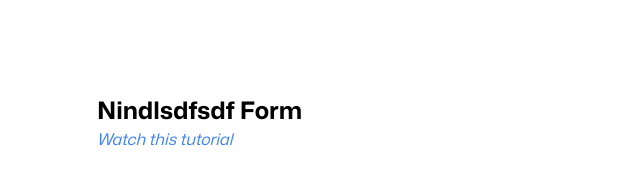
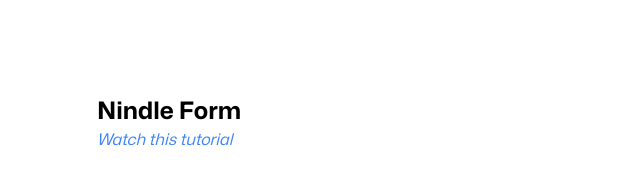
Before and after one commit to MrElbert/nindle, a Next.js app: page /form in a window 1280 px wide. Shown: the top 186 px of the page, without its empty margins (95-735 px from the left). Built offline with nearby package versions, Linux system fonts and the light colour scheme; no server answers.

Commit message:
update form title

```diff
--- a/pages/form.tsx
+++ b/pages/form.tsx
@@ -62,7 +62,7 @@
   return (
     <div className="max-w-xl mx-auto py-12 divide-y md:max-w-4xl">
       <div className="py-12">
-        <h2 className="text-2xl font-bold">Nindlsdfsdf Form</h2>
+        <h2 className="text-2xl font-bold">Nindle Form</h2>
         <Link href="/notion"><span className="text-blue-500"><i>Watch this tutorial</i></span></Link>
         <div className="mt-8 max-w-md">
           <div className="grid grid-cols-1 gap-6">
```
